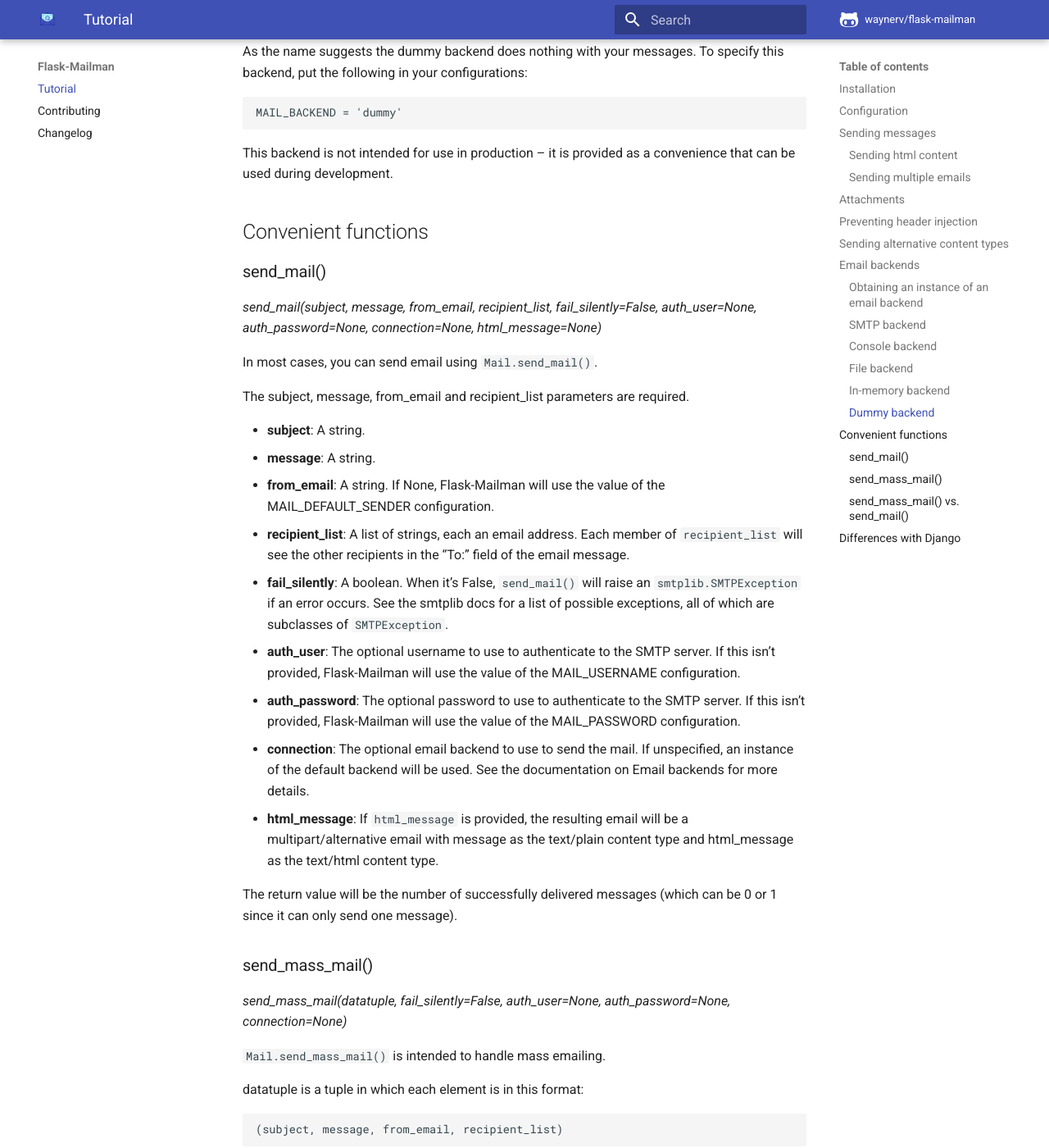
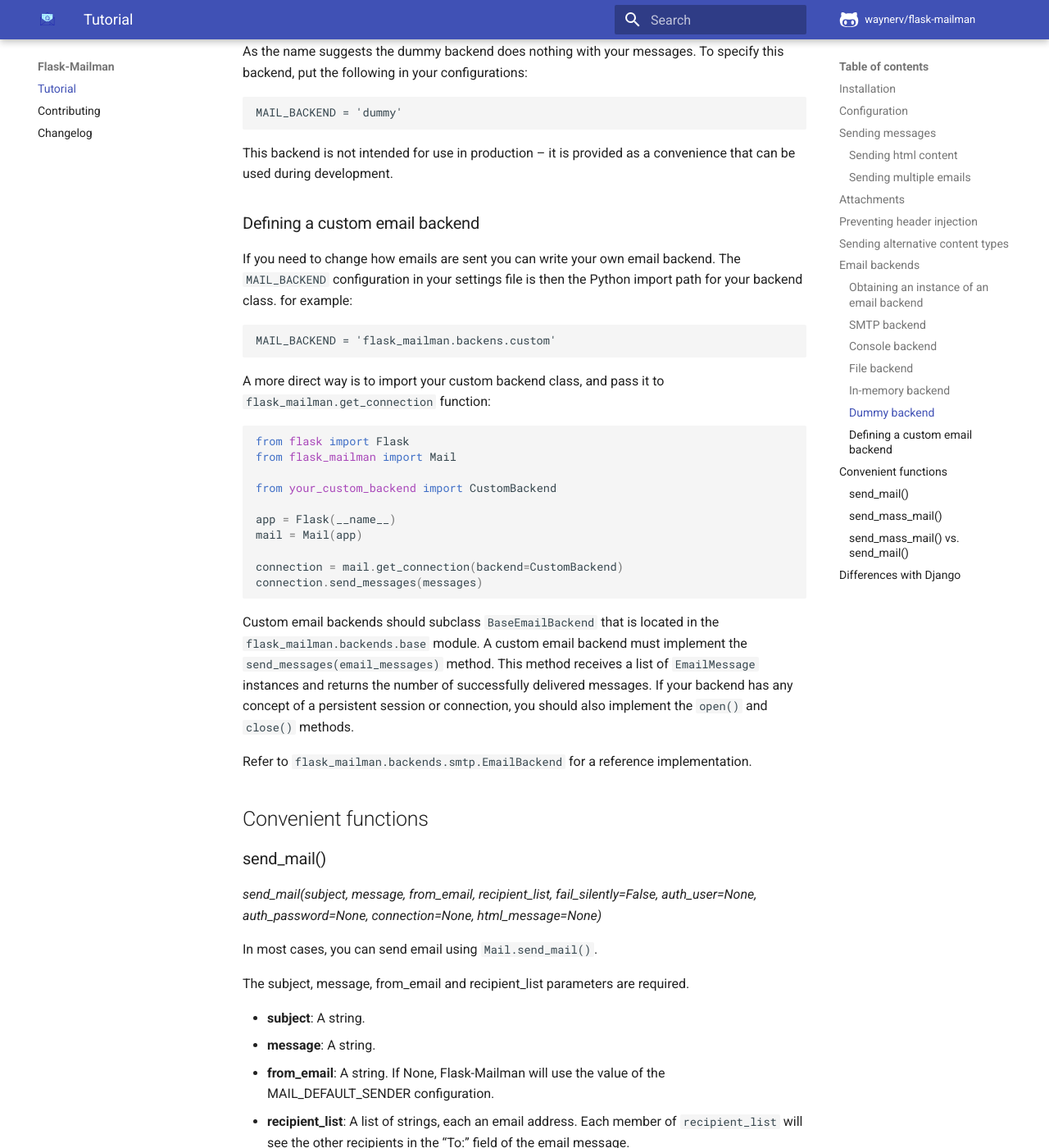
Before and after one commit to waynerv/flask-mailman, an MkDocs documentation site: the page built from docs/index.md, in a window 1280 px wide and 1400 px high, scrolled down 11603 px. Shown: the whole window at 82% size. Built offline with MkDocs 1.6.1 and Material for MkDocs 9.7.7, drawn with Linux system fonts in a browser that asks for light colours; comment, search, counter and statistics services are not loaded.

Commit message:
add custom backend docs

````diff
--- a/docs/index.md
+++ b/docs/index.md
@@ -426,6 +426,7 @@
 Support for `pathlib.Path` was added.
 
 ### In-memory backend
+
 The 'locmem' backend stores messages in a special attribute of the **Mail** instance. The `outbox` attribute is created when the first message is sent. It’s a list with an `EmailMessage` instance for each message that would be sent.
 
 To specify this backend, put the following in your configurations:
@@ -447,6 +448,37 @@
 ```
 
 This backend is not intended for use in production – it is provided as a convenience that can be used during development.
+
+### Defining a custom email backend
+
+If you need to change how emails are sent you can write your own email backend.
+The `MAIL_BACKEND` configuration in your settings file is then the Python import path for your backend class. for example:
+
+```
+MAIL_BACKEND = 'flask_mailman.backens.custom'
+```
+
+A more direct way is to import your custom backend class, and pass it to `flask_mailman.get_connection` function:
+
+```python
+from flask import Flask
+from flask_mailman import Mail
+
+from your_custom_backend import CustomBackend
+
+app = Flask(__name__)
+mail = Mail(app)
+
+connection = mail.get_connection(backend=CustomBackend)
+connection.send_messages(messages)
+```
+
+Custom email backends should subclass `BaseEmailBackend` that is located in the `flask_mailman.backends.base` module.
+A custom email backend must implement the `send_messages(email_messages)` method.
+This method receives a list of `EmailMessage` instances and returns the number of successfully delivered messages.
+If your backend has any concept of a persistent session or connection, you should also implement the `open()` and `close()` methods.
+
+Refer to `flask_mailman.backends.smtp.EmailBackend` for a reference implementation.
 
 ## Convenient functions
 
````
Also changed, not shown: CHANGELOG.md (+6 -0 lines).
